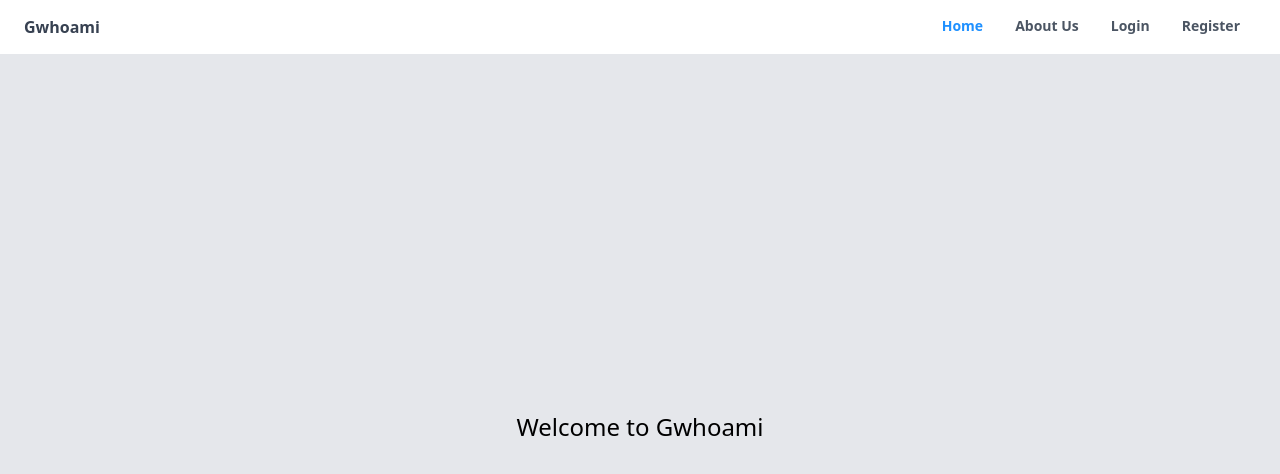
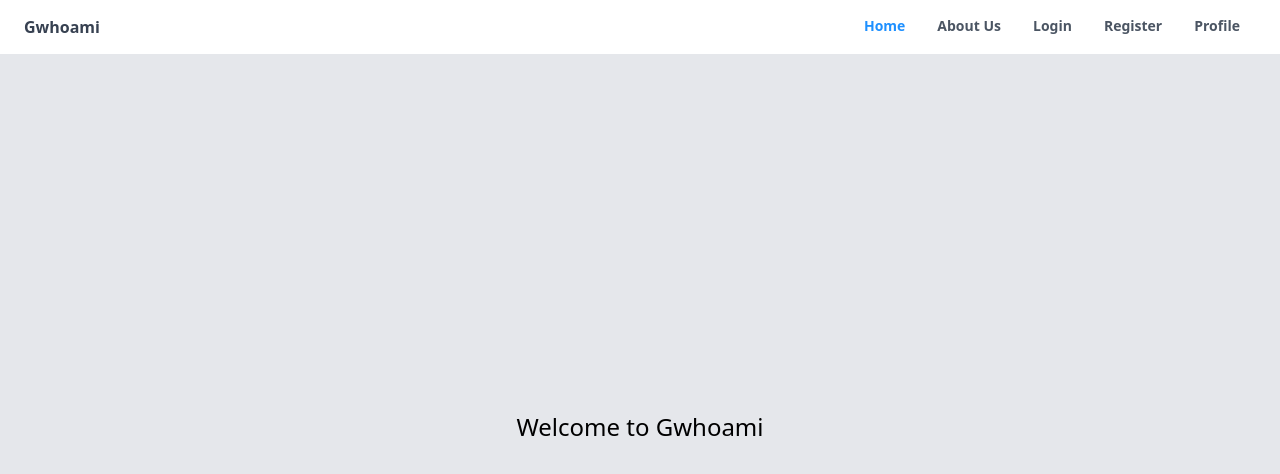
Before and after one commit to gwhoami/gwhoami, a React (Create React App) app in the folder gwhoami-react/: page /home in a window 1280 px wide. Shown: the top 474 px of the page. Built offline with nearby package versions, Linux system fonts and the light colour scheme; no server answers.

Commit message:
vijaya
vijaya profile add

```diff
--- /dev/null
+++ b/gwhoami-react/src/container/Profile/profile.js
@@ -0,0 +1,13 @@
+import React from "react";
+
+const Profile = React.memo(() => {
+    return (
+        <div className="w-full h-full flex text-2xl justify-center items-center">
+            Gwhoami Profile
+        </div>
+
+
+    );
+});
+
+export default Profile;
--- a/gwhoami-react/src/container/homePage.js
+++ b/gwhoami-react/src/container/homePage.js
@@ -8,6 +8,8 @@ import AboutUs from "./aboutUs";
 import MyLocalStorage from "../helper/mylocalStorage";
 import PasswordReset from "./passwordPages/passwordReset";
 import VerifyEmail from "./passwordPages/verifyEmail";
+import profile from "./Profile/profile";
+import Profile from "./Profile/profile";
 
 const HomePage = React.memo(() => {
     let { path, url } = useRouteMatch();
@@ -18,7 +20,8 @@ const HomePage = React.memo(() => {
             {p: '/home', name: 'Home'},
             {p: '/about', name: 'About Us'},
             {p: '/login', name: 'Login'},
-            {p: '/signin', name: 'Register'}
+            {p: '/signin', name: 'Register'},
+            {p: '/profile', name: 'Profile'}
         ]
     });
     const goTo = (idx) => {
@@ -71,6 +74,7 @@ const HomePage = React.memo(() => {
                             <div className="text-2xl">Welcome to Gwhoami</div>
                         </div>
                     </Route>
+                    <Route path={`${path}/profile`} render={(props)=><Profile {...props}/>}></Route>
                     <Route path={`${path}/signin`} render={(props)=><RegisterUser {...props}/>}></Route>
                     <Route path={`${path}/login`} render={(props)=><LoginPage {...props}/>}></Route>
                     <Route path={`${path}/about`} render={(props)=><AboutUs {...props}/>}></Route>
--- a/gwhoami-react/src/container/userpages/userHome.js
+++ b/gwhoami-react/src/container/userpages/userHome.js
@@ -9,13 +9,17 @@ import {
 }
     from "@fortawesome/free-solid-svg-icons";
 import { FontAwesomeIcon } from "@fortawesome/react-fontawesome";
-import React, { useCallback, useEffect, useRef, useState } from "react"
+import React, { useCallback, useEffect, useRef, useState, useContext } from "react"
 import Scrollbars from "react-custom-scrollbars";
 import { Link, useParams } from "react-router-dom";
 import MyLocalStorage from "../../helper/mylocalStorage";
+import { MenuContext } from "../../util/maincontext";
+
+
 const UserHomePage = React.memo(() => {
     const [menuTip, showMenuTip] = useState(false);
     const { pageId } = useParams();
+    const {goTo} = useContext(MenuContext);
     const bodyClick = useCallback((e) => {
         e.stopPropagation();
         if (e.target.classList.contains('__tipmenu')) return;
@@ -34,6 +38,8 @@ const UserHomePage = React.memo(() => {
     const showMenu = (e) => {
         showMenuTip(!menuTip);
     }
+
+
     return (
         <div className="bdy">
             <aside id="sidenav-open" className="h-screen">
@@ -44,7 +50,8 @@ const UserHomePage = React.memo(() => {
                                 <div class="row border items-center border-slate-300 hover:border-gray-800 ...">
                                     <Link to={`/admin/users`} className={`flex items-center p-0 mb-0 rounded-md hover:bg-gray-200${pageId === 'home' ? ' bg-gray-200 text-dodge-b' : ''}`}>
                                         &nbsp;<FontAwesomeIcon icon={faHomeLg} className="text-sx mr-0" />
-                                        &nbsp;<span className="text-gray-900">Home</span>&nbsp;
+                                        &nbsp;<span className="text-gray-900">Home</span>
+                                        &nbsp;
                                         <svg data-accordion-icon class="w-6 h-6 -rotate-90 shrink-0" fill="currentColor" viewBox="0 0 20 20" xmlns="http://www.w3.org/2000/svg">
                                             <path fill-rule="evenodd" d="M5.293 7.293a1 1 0 011.414 0L10 10.586l3.293-3.293a1 1 0 111.414 1.414l-4 4a1 1 0 01-1.414 0l-4-4a1 1 0 010-1.414z" clip-rule="evenodd"></path></svg>
                                     </Link>
@@ -52,10 +59,11 @@ const UserHomePage = React.memo(() => {
                             </div>&nbsp;
                             <div class="flex-1 w-32 ... ">
                                 <div class="row border items-center border-slate-300 hover:border-gray-800 ...">
-                                    <Link to={`/admin/users`} className={`flex items-center p-0 mb-0 rounded-md hover:bg-gray-200${pageId === 'home' ? ' bg-gray-200 text-dodge-b' : ''}`}>
+                                    <Link to={`/admin/profile`} className={`flex items-center p-0 mb-0 rounded-md hover:bg-gray-200${pageId === 'home' ? ' bg-gray-200 text-dodge-b' : ''}`}>
                                         &nbsp;<FontAwesomeIcon icon={faUser} className="text mr-0" />
-                                        &nbsp;<span className="text-gray-900">Profile</span>&nbsp;
-                                        <svg data-accordion-icon class="w-6 h-6 -rotate-90 shrink-0" fill="currentColor" viewBox="0 0 20 20" xmlns="http://www.w3.org/2000/svg"><path fill-rule="evenodd" d="M5.293 7.293a1 1 0 011.414 0L10 10.586l3.293-3.293a1 1 0 111.414 1.414l-4 4a1 1 0 01-1.414 0l-4-4a1 1 0 010-1.414z" clip-rule="evenodd"></path></svg>
+                                        &nbsp;<span className="text-red-900">Profile</span>&nbsp;
+                                        <Link to="/home/Profile" onClick={_=>goTo(5)} className="text-dodge-b"></Link>
+                                       {/* <svg data-accordion-icon class="w-6 h-6 -rotate-90 shrink-0" fill="currentColor" viewBox="0 0 20 20" xmlns="http://www.w3.org/2000/svg"><path fill-rule="evenodd" d="M5.293 7.293a1 1 0 011.414 0L10 10.586l3.293-3.293a1 1 0 111.414 1.414l-4 4a1 1 0 01-1.414 0l-4-4a1 1 0 010-1.414z" clip-rule="evenodd"></path></svg>*/}
                                     </Link>
                                 </div>
                             </div>
```
